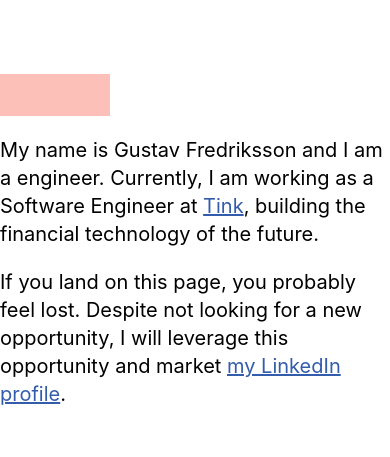
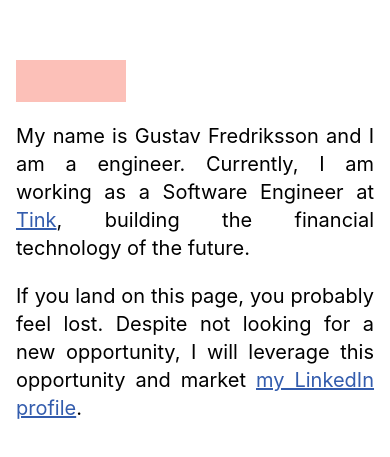
Before and after one commit to fredrikssongustav/gustavfredriksson, a React (Create React App) app: page / in a window 390 px wide. Shown: the part 171-628 px from the top of the page. Built offline with nearby package versions, Linux system fonts and the light colour scheme.

Commit message:
refactor: add some padding so it looks nicer on phones

```diff
--- a/src/components/Hello/Hello.tsx
+++ b/src/components/Hello/Hello.tsx
@@ -8,6 +8,7 @@ const CenteredContainer = styled.div`
   justify-content: center;
   align-items: center;
   width: 100%;
+  margin: 16px;
 
   /* Bump text-size */
   font-size: 20px;
@@ -17,7 +18,7 @@ const CenteredContainer = styled.div`
 const RowContainer = styled.div`
   flex-direction: row;
   max-width: 600px;
-  text-align: left;
+  text-align: justify;
 `;
 
 export const Hello: React.FC = () => {
@@ -28,7 +29,6 @@ export const Hello: React.FC = () => {
           <ApplesWayOfSayingHello />
           <ThisIsMe />
         </div>
-        <div />
       </RowContainer>
     </CenteredContainer>
   );
```
